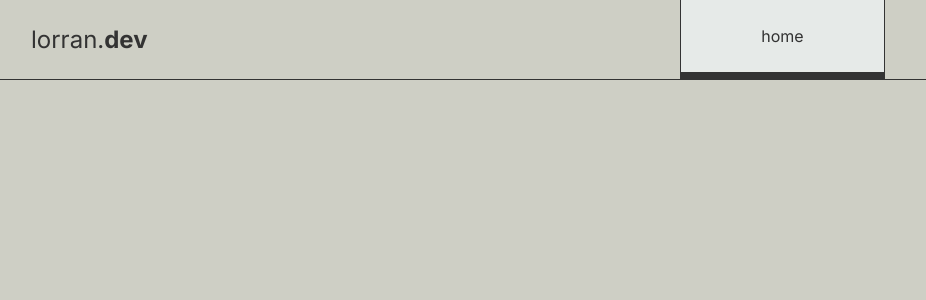
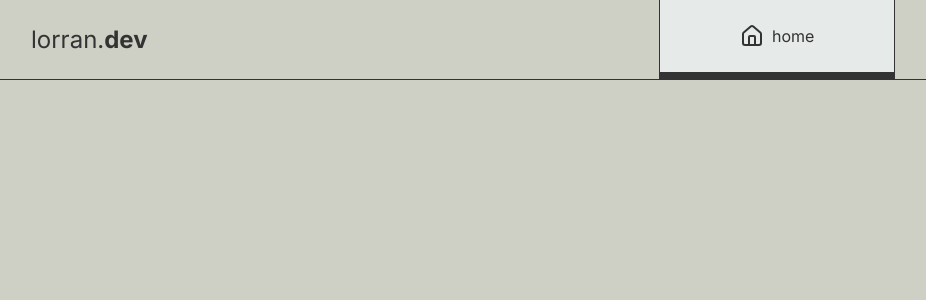
Before and after one commit to brenofreire/blog, a Next.js app: page / in a window 1280 px wide. Shown: the top 300 px of the page, without its empty margins (49-975 px from the left). Built offline with nearby package versions, Linux system fonts and the light colour scheme.

Commit message:
fix: apply right link element

```diff
--- a/src/app/widgets/header/header.tsx
+++ b/src/app/widgets/header/header.tsx
@@ -4,6 +4,8 @@ import {
   NavigationMenuLink,
   NavigationMenuList,
 } from "@/components/ui/navigation-menu";
+import { HomeIcon } from "lucide-react";
+import Link from "next/link";
 
 export default function Header() {
   return (
@@ -17,9 +19,13 @@ export default function Header() {
           <div></div>
           <div className="hidden md:flex">
             <NavigationMenuItem>
-              <NavigationMenuLink className="border-b-8 border-textBase bg-primary h-20 flex items-center px-20 border-r border-l">
+              <Link
+                className="border-b-8 border-textBase bg-primary h-20 flex items-center px-20 border-r border-l flex gap-2"
+                href="/"
+              >
+                <HomeIcon />
                 home
-              </NavigationMenuLink>
+              </Link>
             </NavigationMenuItem>
           </div>
           <div></div>
```
